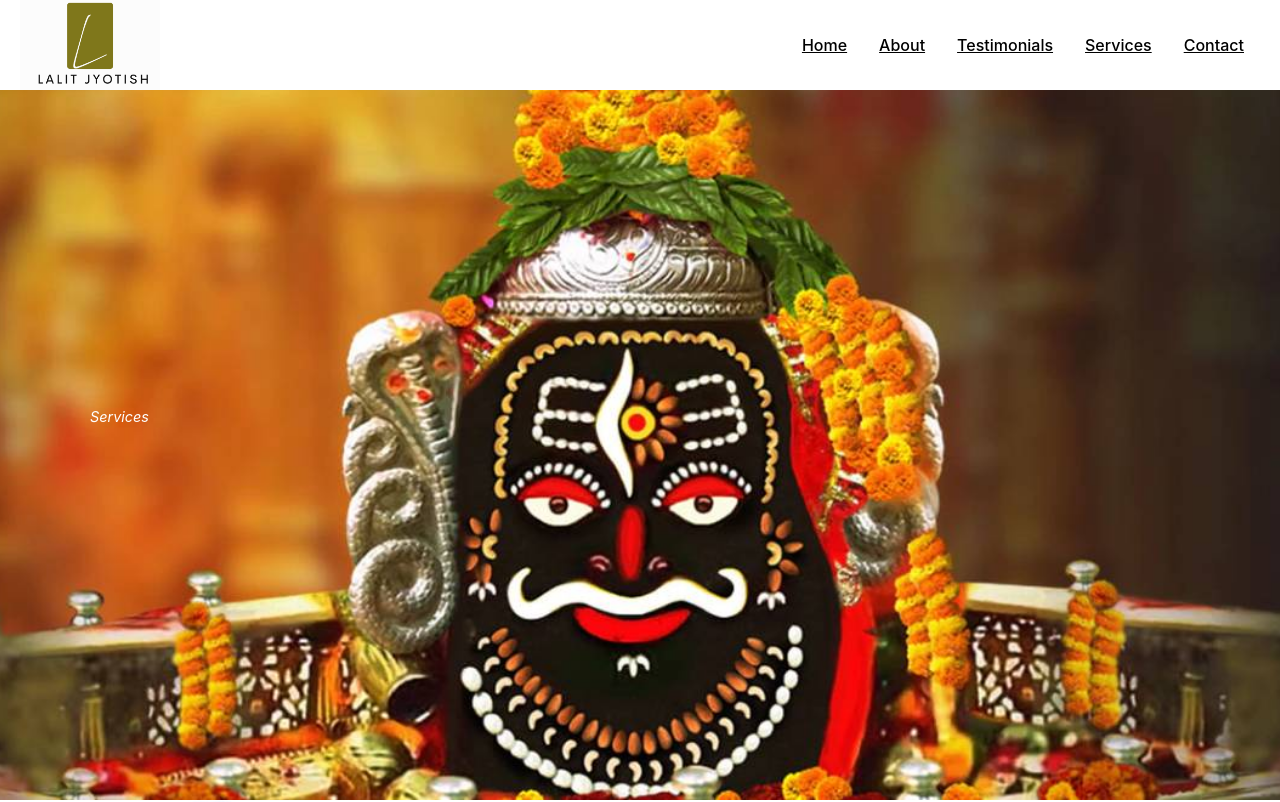
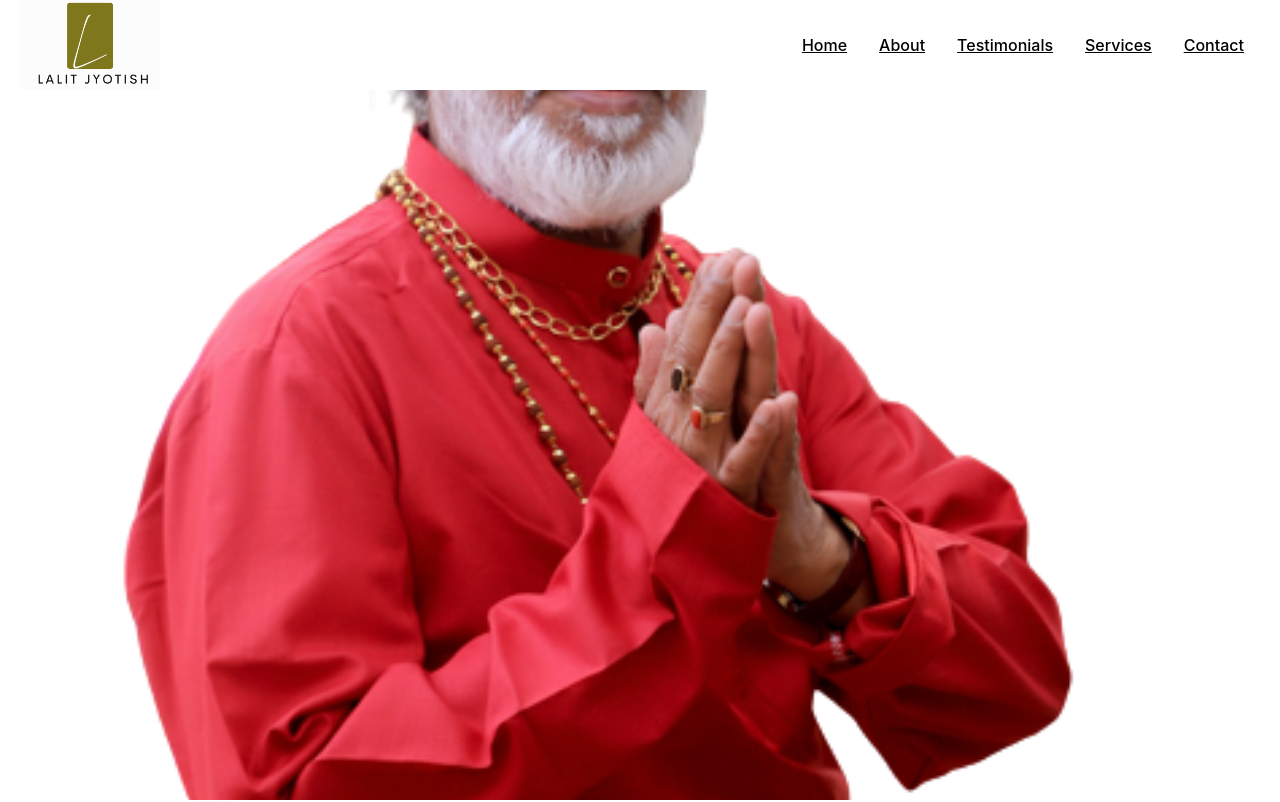
Before and after one commit to CodeWaala/brahmajyotish, a React (Create React App) app: page / in a window 1280 px wide. Shown: the top 802 px of the page. Built offline with nearby package versions, Linux system fonts and the light colour scheme.

Commit message:
added background image

```diff
--- a/src/pages/Services.css
+++ b/src/pages/Services.css
@@ -8,7 +8,7 @@
 
 .service:before {
   content: "";
-  background: url("../images/indore-mahakal.jpeg") no-repeat center center/cover;
+  background: url("../images/Astro-lalit.png") no-repeat center center/cover;
   height: 100%;
   width: 100%;
   position: absolute;
```
Also changed, not shown: src/images/indore-mahakal.png (renamed from src/images/indore-mahakal.jpeg).
